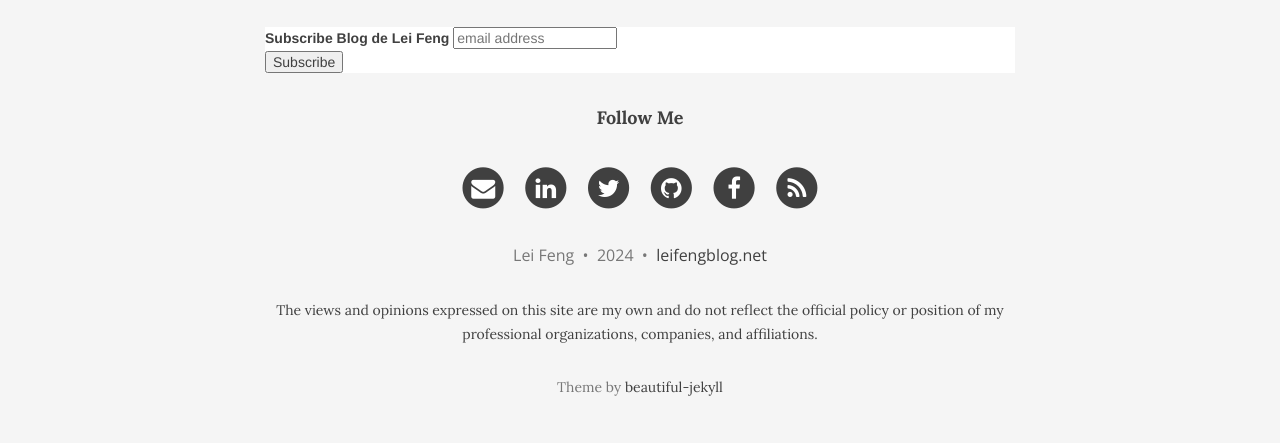
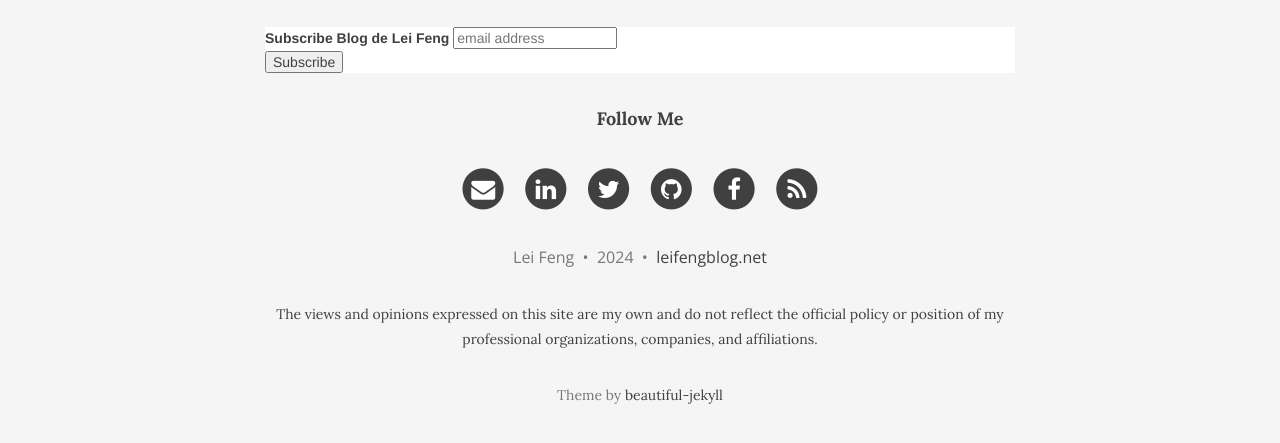
Before and after one commit to stonefl/stonefl.github.io, a Jekyll site: the page built from index.html, in a window 1280 px wide and 1400 px high, scrolled down 1151 px. Shown: the part 942-1385 px from the top of the window. Built offline with Jekyll 4.4.1, drawn with Linux system fonts in a browser that asks for light colours; nearby versions of some CDN libraries; the list of posts is cut into pages by our own code; comment, search, counter and statistics services are not loaded.

Commit message:
Update main.css

```diff
--- a/css/main.css
+++ b/css/main.css
@@ -10,7 +10,7 @@
   background: #FFF;
 }
 p {
-  line-height: 170%;
+  line-height: 180%;
   margin: 30px 0;
 }
 p a {
```
